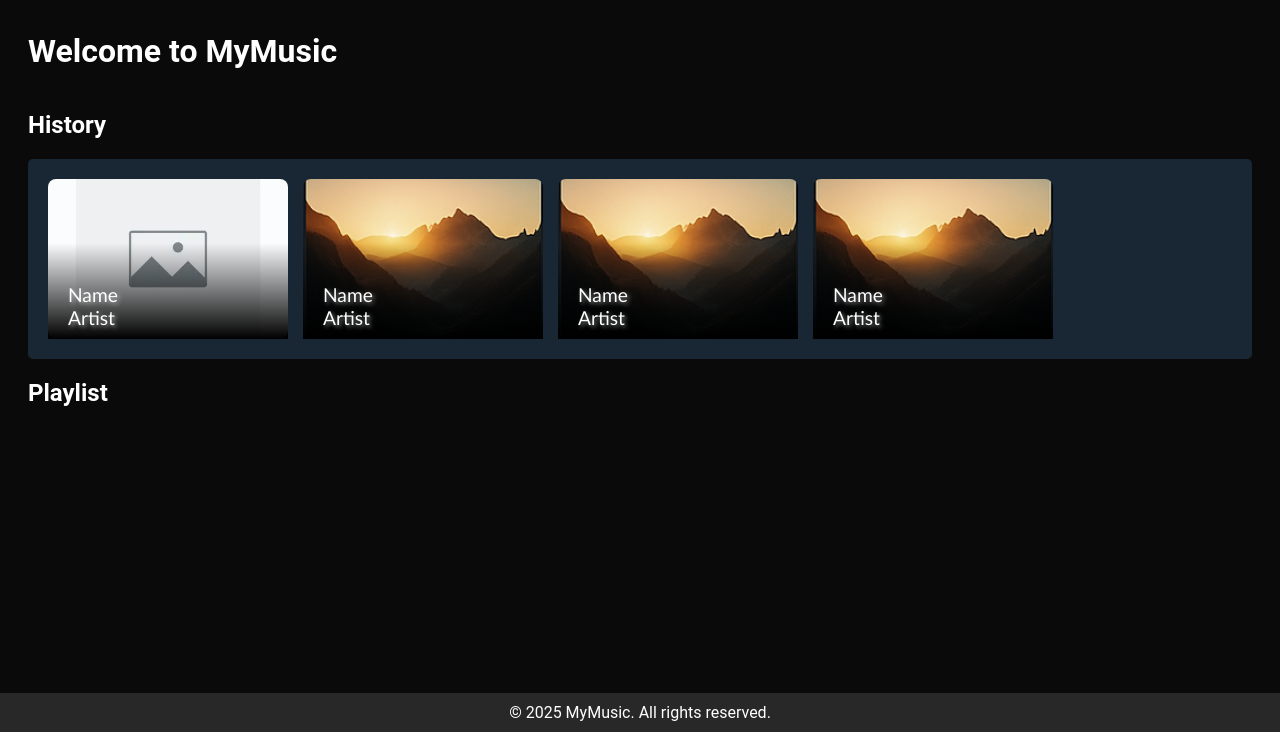
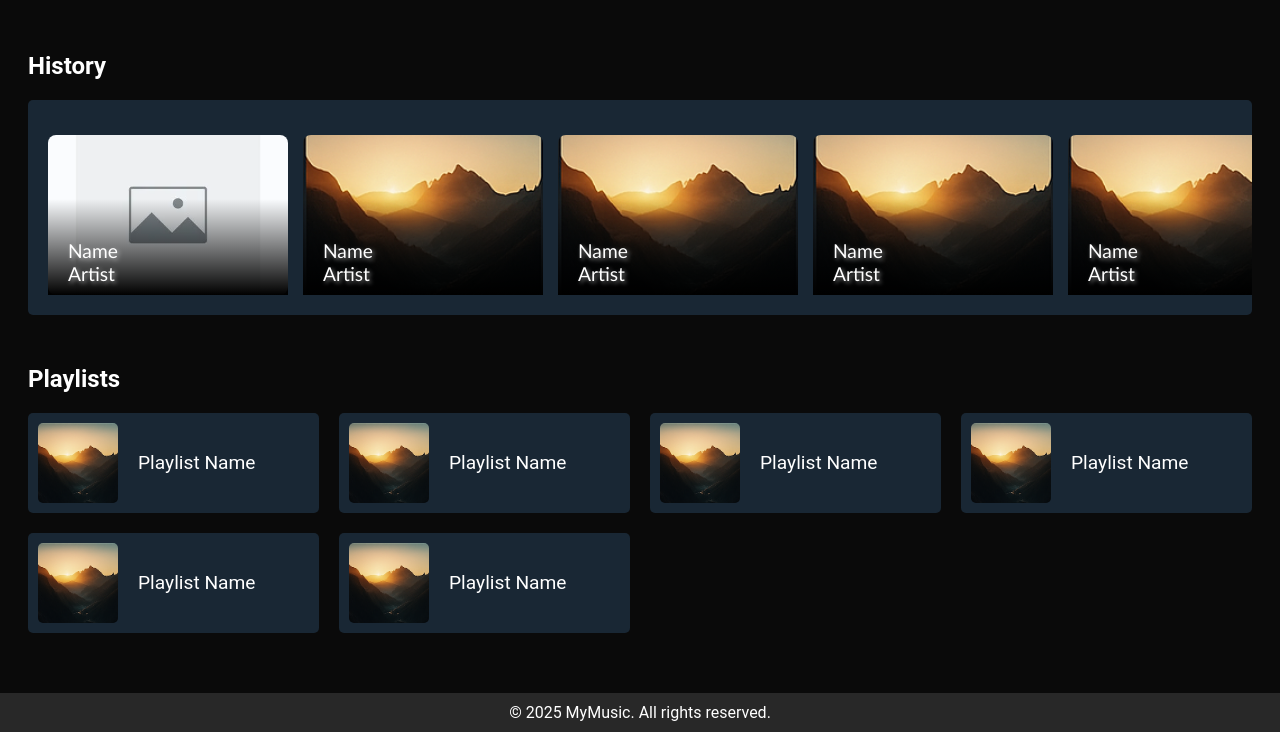
Before and after one commit to Vyshak-NSC/songsearch, a Flask app: page /main/ in a window 1280 px wide. Shown: the part 68-800 px from the top of the page. Run offline with Flask 3, Linux system fonts and the light colour scheme.

Commit message:
page:main.index; section:playlists; preliminary frontend complete

```diff
--- a/app/static/css/main/index.css
+++ b/app/static/css/main/index.css
@@ -13,31 +13,36 @@
     gap:15px;
     overflow-x: auto;
     scroll-snap-type: x mandatory;
+    position: relative;
 }
 
 .history-item{
-    flex: 1fr;
     display: flex;
     height: 10rem;
     flex-direction: column;
-    border-radius: 5px;
     position: relative;
+    margin-top: 15px;
     font-family:'Trebuchet MS', 'Lucida Sans Unicode', 'Lucida Grande', 'Lucida Sans', Arial, sans-serif;
 }
 
+.history-item:hover{
+    transform: scale(1.05);
+    transition: transform 0.3s ease-in-out;
+}
+
 .history-item img{
+    border-radius: 8px;
     aspect-ratio: 1.5/1;
-    border-radius: 8px;
     object-fit: cover;
     height: 100%;
 }
-
 
 .history-info{
     position: absolute;
     bottom: 10px;
     left: 10px;
     z-index: 10;
+    cursor:default;
     filter: drop-shadow(2px 2px 2px rgba(255, 255, 255, 0.5));
 }
 
@@ -61,4 +66,55 @@
     font-size: 1.2rem;
 }
 
-/* ==================== History section ==================== */
+/* .clear-history-btn{
+    position: absolute;
+    z-index: 10;
+    top: 5px;
+    right: 10px;
+    outline: 1px solid #fff;
+    border-radius: 50px;
+    padding: 2px 5px;
+    cursor: pointer;
+} */
+
+/* .clear-history-btn:hover{
+    transform: scale(1.05);
+    transition: transform 0.3s ease-in-out;
+} */
+
+/* ==================== Playlist section ==================== */
+.playlist{
+    margin-top: 50px;
+}
+
+.playlist-container{
+    display: grid;
+    grid-template-columns: repeat(4, 2fr);
+    gap: 20px;
+}
+
+.playlist-item{
+    display: flex;
+    padding: 10px 10px;
+    gap: 20px;
+    background-color: #192734;
+    flex-direction: row;
+    align-items: center;
+    border-radius: 5px;
+}
+
+.playlist-item:hover{
+    transform: scale(1.05);
+    transition: transform 0.3s ease-in-out;
+}
+
+.playlist-item p{
+    font-size: 1.2rem;
+    cursor: default;
+}
+.playlist-item img{
+    aspect-ratio: 1/1;
+    width: 5rem;
+    border-radius: 5px;
+    object-fit: cover;
+}
--- a/app/templates/main/index.html
+++ b/app/templates/main/index.html
@@ -7,10 +7,10 @@
 
 <!-- Main page content -->
 {% block content %}
-    <h1>Welcome to MyMusic</h1>
     <section class="history">
         <h2>History</h2>
         <div class="history-container">
+            <!-- <buttton class="clear-history-btn">Clear History</buttton> -->
             <div class="history-item">
                 <img src="{{ url_for('static', filename='images/placeholder.webp') }}" alt="Song cover" class="history-img">
                 <div class="history-info">
@@ -18,6 +18,33 @@
                     <p class="song-artist">Artist</p>
                 </div>
             </div>
+
+            <div class="history-item">
+                <img src="{{ url_for('static', filename='images/image.png') }}" alt="Song cover" class="history-img">
+                <div class="history-info">
+                    <p class="song-title">Name</p>
+                    <p class="song-artist">Artist</p>
+                </div>
+            </div>
+
+
+            <div class="history-item">
+                <img src="{{ url_for('static', filename='images/image.png') }}" alt="Song cover" class="history-img">
+                <div class="history-info">
+                    <p class="song-title">Name</p>
+                    <p class="song-artist">Artist</p>
+                </div>
+            </div>
+
+
+            <div class="history-item">
+                <img src="{{ url_for('static', filename='images/image.png') }}" alt="Song cover" class="history-img">
+                <div class="history-info">
+                    <p class="song-title">Name</p>
+                    <p class="song-artist">Artist</p>
+                </div>
+            </div>
+
 
             <div class="history-item">
                 <img src="{{ url_for('static', filename='images/image.png') }}" alt="Song cover" class="history-img">
@@ -45,9 +72,49 @@
     </section>
 
     <section class="playlist">
-        <h2>Playlist</h2>
+        <h2>Playlists</h2>
+        <div class="playlist-container">
+            <div class="playlist-item">
+                <img src="{{ url_for('static', filename='images/image.png') }}" alt="Playlist cover" class="playlist-img">
+                <div class="playlist-info">
+                    <p class="playlist-name">Playlist Name</p>
+                </div>
+            </div>
 
-        <div class="playlist-item">
+            <div class="playlist-item">
+                <img src="{{ url_for('static', filename='images/image.png') }}" alt="Playlist cover" class="playlist-img">
+                <div class="playlist-info">
+                    <p class="playlist-name">Playlist Name</p>
+                </div>
+            </div>
+
+            <div class="playlist-item">
+                <img src="{{ url_for('static', filename='images/image.png') }}" alt="Playlist cover" class="playlist-img">
+                <div class="playlist-info">
+                    <p class="playlist-name">Playlist Name</p>
+                </div>
+            </div>
+
+            <div class="playlist-item">
+                <img src="{{ url_for('static', filename='images/image.png') }}" alt="Playlist cover" class="playlist-img">
+                <div class="playlist-info">
+                    <p class="playlist-name">Playlist Name</p>
+                </div>
+            </div>
+
+            <div class="playlist-item">
+                <img src="{{ url_for('static', filename='images/image.png') }}" alt="Playlist cover" class="playlist-img">
+                <div class="playlist-info">
+                    <p class="playlist-name">Playlist Name</p>
+                </div>
+            </div>
+
+            <div class="playlist-item">
+                <img src="{{ url_for('static', filename='images/image.png') }}" alt="Playlist cover" class="playlist-img">
+                <div class="playlist-info">
+                    <p class="playlist-name">Playlist Name</p>
+                </div>
+            </div>
 
         </div>
 
```
